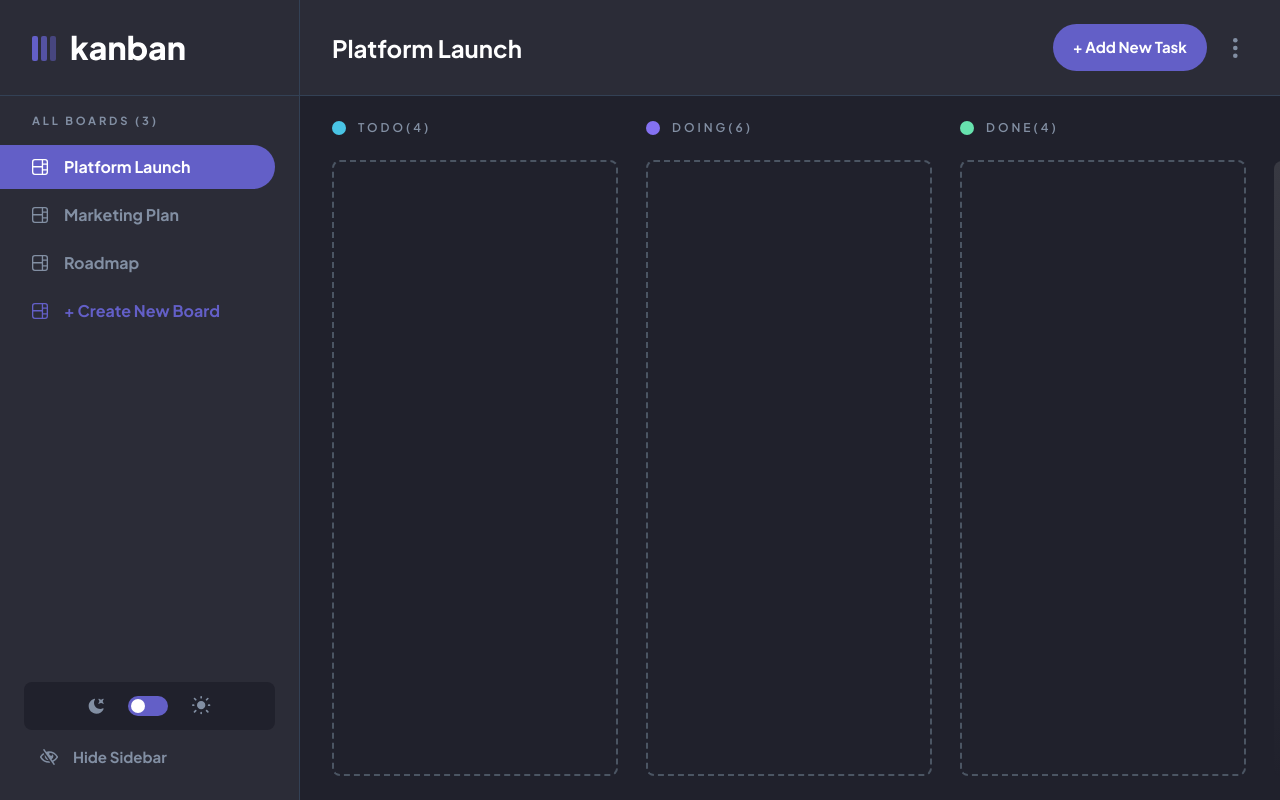
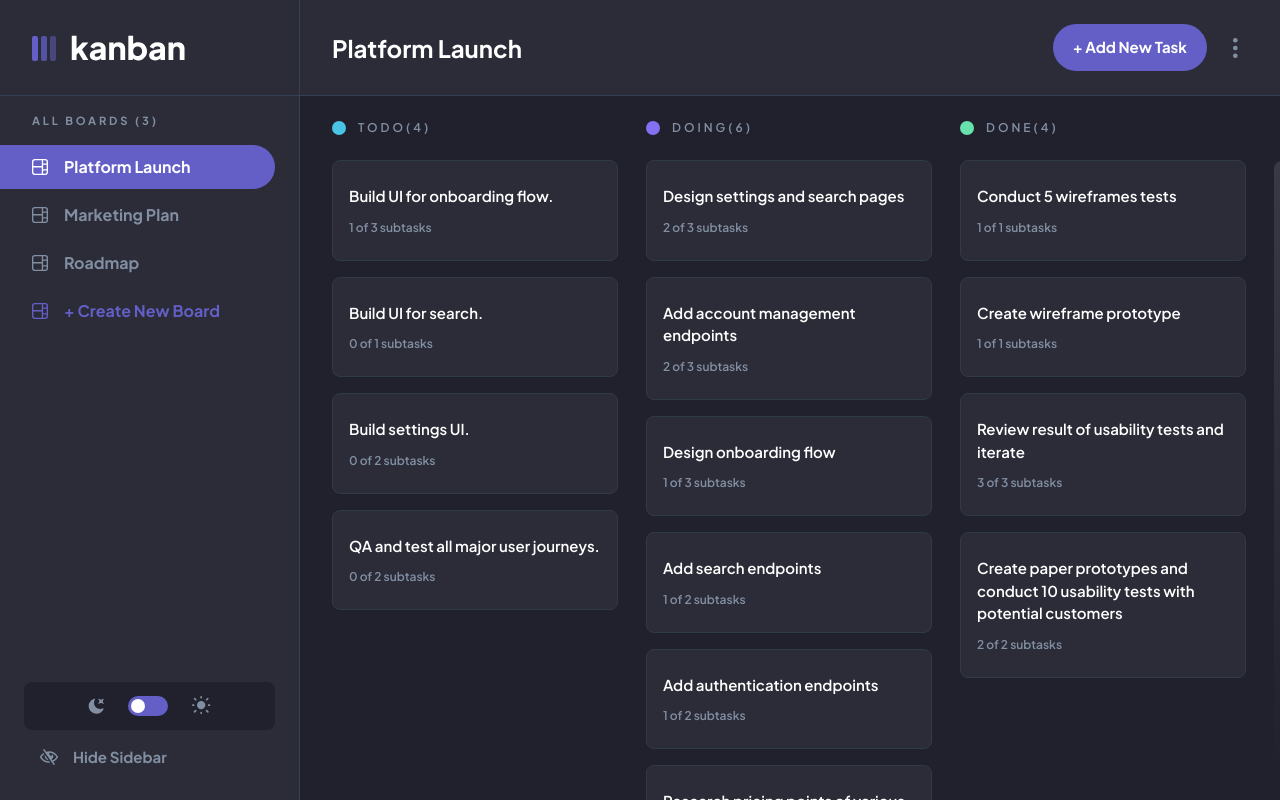
Before and after one commit to Mohamad-Ilham-Ramadhan/kanban-vue, a Vue app: page / in a window 1280 px wide. Built offline with nearby package versions, Linux system fonts and the light colour scheme.

Commit message:
create and style: task

```diff
--- a/src/App.vue
+++ b/src/App.vue
@@ -269,7 +269,15 @@ function onInvalidSubmit() {
               </div>
             </div>
 
+            <div v-show="c.tasks.length > 0" class="flex flex-col">
+              <div v-for="(t, index) in c.tasks" class="bg-dark-light rounded-lg border border-gray-750 hover:cursor-grab px-4 py-6 mb-4">
+                <div class="font-semibold text-[15px] mb-3">{{t.title}}</div>
+                <div class="text-xs text-slate-400 font-semibold">{{ t.subtasks.filter(st => st.isDone).length }} of {{ t.subtasks.length }} subtasks</div>
+              </div>
+            </div>
+
             <div
+              v-show="c.tasks.length === 0"
               class="border-2 border-gray-300 dark:border-gray-600 border-dashed rounded-lg h-full"
             ></div>
           </div>
--- a/tailwind.config.js
+++ b/tailwind.config.js
@@ -21,6 +21,7 @@ module.exports = {
         dot5: '#c36e6e',
         'slate-400': '#828fa3',
         'red-450': '#ea5555',
+        'gray-750': '#313a48',
       },
       borderRadius: {
         xl: '.75rem',
```
